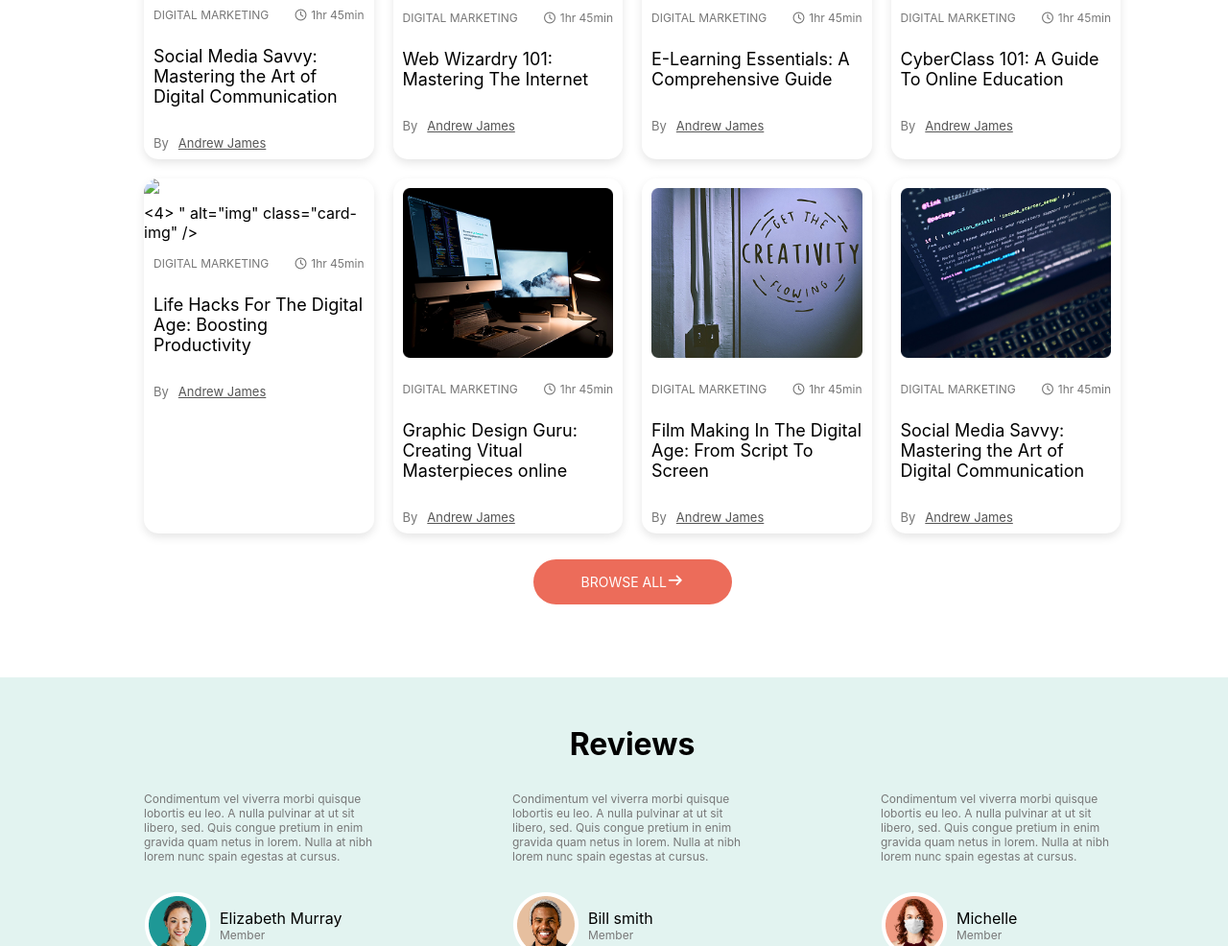
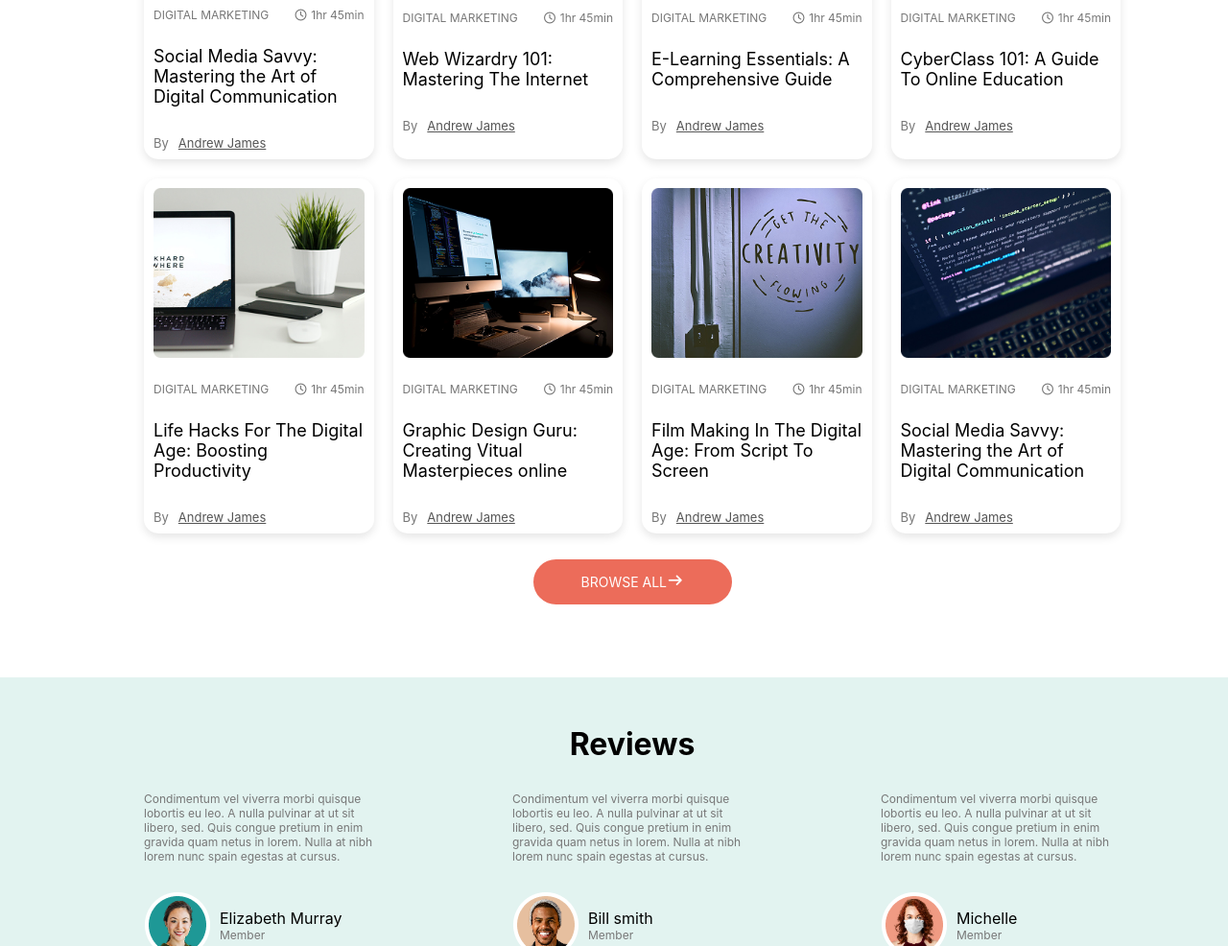
Before and after one commit to sheikhayshacmd/Jubilee-Project, a plain HTML site: page index.html in a window 1280 px wide. Shown: the part 1799-2785 px from the top of the page at 96% size. Drawn offline with Linux system fonts and the light colour scheme.

Commit message:
update index.html

```diff
--- a/index.html
+++ b/index.html
@@ -184,9 +184,8 @@
           </div>
           <div class="grid-two">
             <div class="card 5">
-               <img src="/pictures /image <span class="png">
-                 <4></4>
-               </span>" alt="img" class="card-img" />
+
+               <img src="./pictures /image (4).png" alt="img" class="card-img" />
              <div class="content">
                 <div class="meta">
                   <span class="head">DIGITAL MARKETING</span>
```
